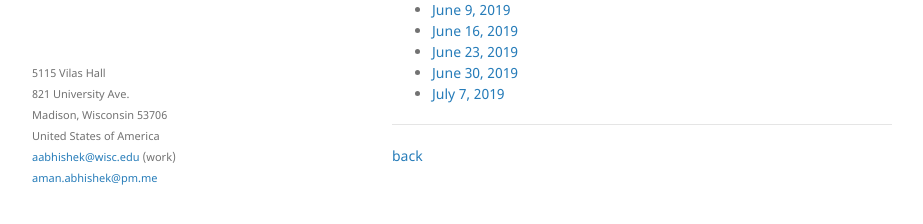
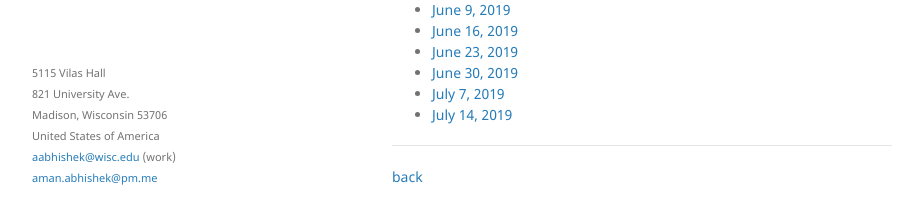
Before and after one commit to aman-abhishek/aman-abhishek.github.io, a Jekyll site: the page built from radio.md, in a window 1280 px wide and 1008 px high. Shown: the part 751-975 px from the top of the window, without its empty margins (178-1101 px from the left). Built offline with Jekyll 4.4.1, drawn with Linux system fonts in a browser that asks for light colours; our own code applies the rules of GitHub Pages for plain Markdown files.

```diff
--- a/radio.md
+++ b/radio.md
@@ -35,6 +35,7 @@ Below are the recordings of the episodes of *World View* that I have contributed
 * [June 23, 2019](https://www.dropbox.com/s/kxa1nakz7m3o5in/June%2023%202019.mp3)
 * [June 30, 2019](https://www.dropbox.com/s/rb0rm6j37qiajyx/June%2030%202019.mp3)
 * [July 7, 2019](https://www.dropbox.com/s/ff3nmuuwgtg63li/July%207%202019.mp3)
+* [July 14, 2019](https://www.dropbox.com/s/uldlh8tkewshh96/July%2014%202019.mp3)
 
 ----------------------------------------------------------------------------------------
 
```
